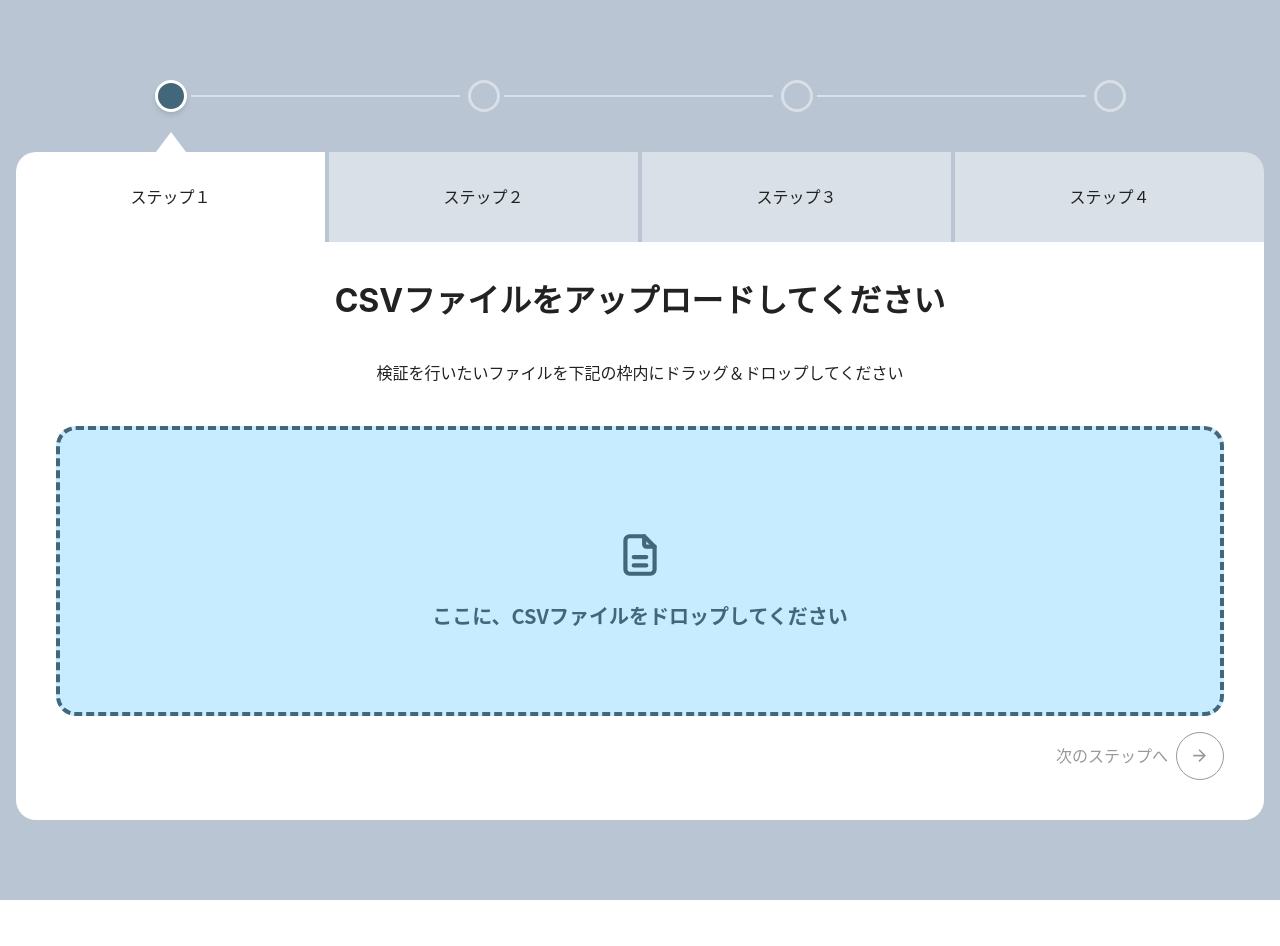
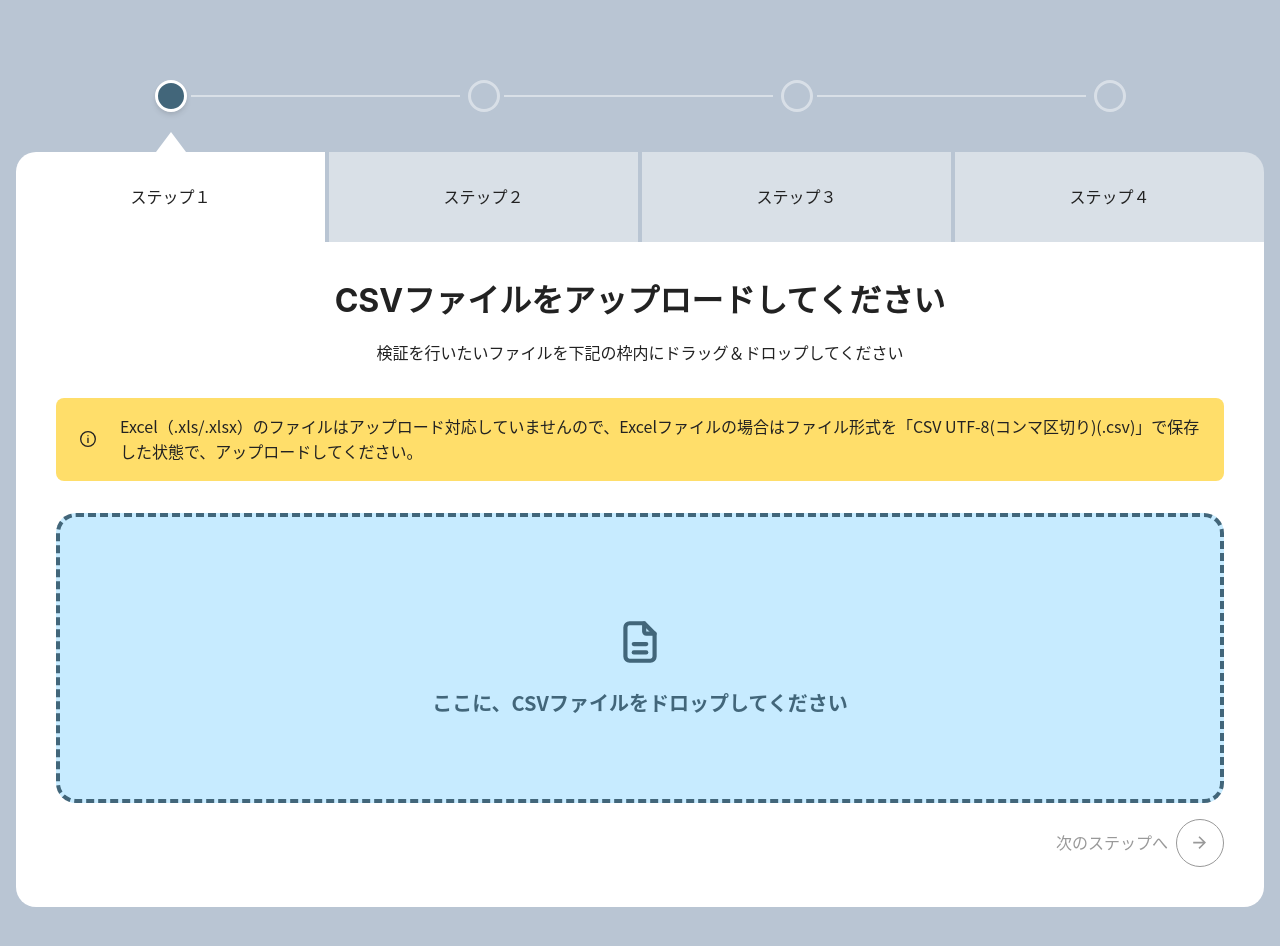
Before and after one commit to codeforjapan/OpenDataTools, a React (Create React App) app in the folder webclient/: page /upload-file in a window 1280 px wide. Shown: the top 946 px of the page. Before the commit the page ends 900 px from the top, so only its background shows below. Built offline with nearby package versions, Linux system fonts and the light colour scheme.

Commit message:
add introduction message to each steps

```diff
--- a/webclient/src/components/Layout/StepLayout.tsx
+++ b/webclient/src/components/Layout/StepLayout.tsx
@@ -1,5 +1,5 @@
 import * as React from 'react';
-import { Box, Flex, Heading } from '@chakra-ui/react';
+import { Box, Center, Flex, Heading } from '@chakra-ui/react';
 import { CheckIcon } from '@chakra-ui/icons';
 import { Head } from '../Head';
 import { useLocation } from 'react-router-dom';
@@ -8,6 +8,7 @@ type StepLayoutProps = {
   children: React.ReactNode;
   headingText: string;
   pageTitle: string;
+  intro: string;
   uid?: string;
   isProcessFinished?: boolean;
 };
@@ -127,12 +128,13 @@ export const StepLayout = (props: StepLayoutProps) => {
           </Flex>
         </Box>
         <Box mx={4} borderBottomRadius={20} bg="white">
-          <Box textStyle="h1" p={10}>
+          <Box textStyle="h1" p={10} pb={5}>
             {/* 2022/10/2時点 chakra-uiのバグ？でHeadingに直接textStyleを指定できない*/}
             <Heading as="h1" fontSize="inherit" fontWeight="inherit" textAlign="center">
               {props.headingText}
             </Heading>
           </Box>
+          <Center mb={8}>{props.intro}</Center>
           <Box p={10} pt={0}>
             {props.children}
           </Box>
--- a/webclient/src/features/auto-convert/routes/AutoConvert.tsx
+++ b/webclient/src/features/auto-convert/routes/AutoConvert.tsx
@@ -361,6 +361,7 @@ export const AutoConvert: FC = () => {
       headingText={
         isAllProgressFinished ? 'データの自動変換が完了しました' : 'データを自動変換しています'
       }
+      intro="アップロードしたファイル内容を確認し検証前に必要な変換を行っています"
       isProcessFinished={isAllProgressFinished}
     >
       {!isAllProgressFinished && (
@@ -427,7 +428,7 @@ export const AutoConvert: FC = () => {
               px={8}
               py={2}
             >
-              次のステップではデータ項目名の整合を行います
+              次のステップにすすむと、政府が公開している「推奨データセット」のデータ項目名と整合を行っていただきます
             </Text>
           </Flex>
         )}
--- a/webclient/src/features/data-editor/routes/DataEditor.tsx
+++ b/webclient/src/features/data-editor/routes/DataEditor.tsx
@@ -78,8 +78,13 @@ export const DataEditor: FC = () => {
   }, [latLngUids, selectedItemUid]);
 
   return (
-    <StepLayout pageTitle="データ形式確認" headingText="データ形式確認" uid={dataset_uid}>
-      <Grid gridTemplateColumns="200px 1fr" mt={4}>
+    <StepLayout
+      pageTitle="データ形式確認"
+      headingText="データ形式確認"
+      intro="項目名別に細かく修正ポイントが表示されますので、メッセージに従ってデータ形式を修正してください"
+      uid={dataset_uid}
+    >
+      <Grid gridTemplateColumns="200px 1fr">
         <GridItem borderRight="1px solid" borderColor="inputAreaBorder.active">
           <DataEditorSidenav
             selectedItemUid={selectedItemUid}
--- a/webclient/src/features/normalize-label/routes/NormalizeLabel.tsx
+++ b/webclient/src/features/normalize-label/routes/NormalizeLabel.tsx
@@ -29,6 +29,7 @@ export const NormalizeLabel: FC = () => {
     <StepLayout
       pageTitle="データ項目名を整合させる"
       headingText="データ項目名を整合させる"
+      intro="変換が完了したCSVファイルと、政府が公開している「推奨データセット」のデータ項目名と整合を行います"
       uid={dataset_uid}
       isProcessFinished={isFormatSelected && isCheckFinished}
     >
--- a/webclient/src/features/upload/routes/FileUpload.tsx
+++ b/webclient/src/features/upload/routes/FileUpload.tsx
@@ -45,6 +45,7 @@ export const FileUpload: FC = () => {
           ? 'CSVファイルをアップロードしてください'
           : '以下のCSVファイルがアップロードされました'
       }
+      intro="検証を行いたいファイルを下記の枠内にドラッグ＆ドロップしてください"
     >
       {isFilesMultiple && (
         <Flex alignItems="center" px={6} py={4} mb={10} bg="information.bg.alert" borderRadius={8}>
@@ -53,13 +54,19 @@ export const FileUpload: FC = () => {
         </Flex>
       )}
       {!csvName && (
-        <Center>検証を行いたいファイルを下記の枠内にドラッグ＆ドロップしてください</Center>
+        <Flex mt={6} alignItems="center" px={6} py={4} bg={'information.bg.alert'} borderRadius={8}>
+          <InfoOutlineIcon />
+          <Text ml={6} fontSize="md">
+            Excel（.xls/.xlsx）のファイルはアップロード対応していませんので、Excelファイルの場合はファイル形式を「CSV
+            UTF-8(コンマ区切り)(.csv)」で保存した状態で、アップロードしてください。
+          </Text>
+        </Flex>
       )}
       {!csvName ? (
         <div {...getRootProps()}>
           <Box
             p={20}
-            mt={10}
+            mt={8}
             border="4px dashed"
             borderColor="icon.active"
             borderRadius={20}
```
